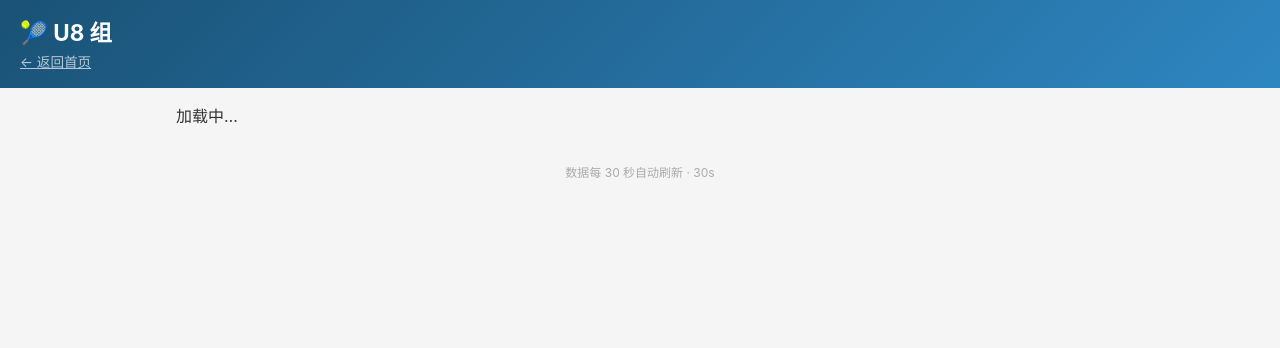
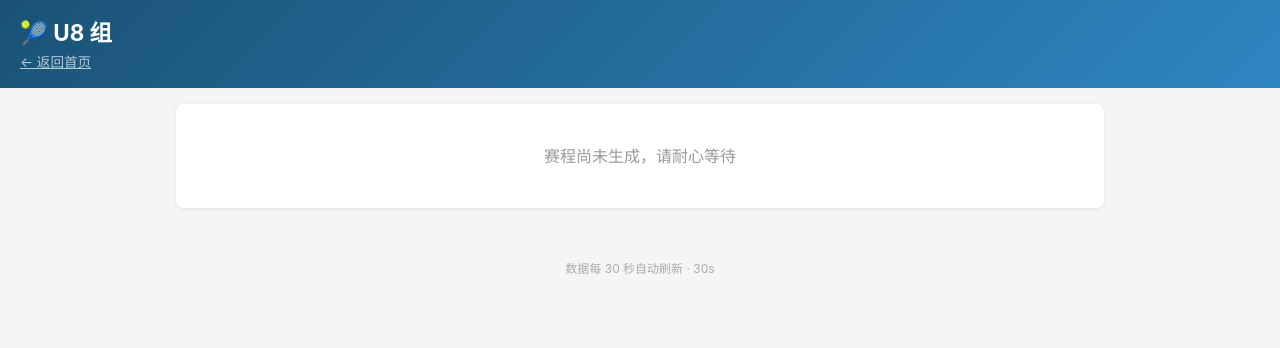
Before and after one commit to Richardpangster/tennis-tournament, a FastAPI app: page /public/U8 in a window 1280 px wide. Shown: the top 348 px of the page. Run offline with FastAPI, Linux system fonts and the light colour scheme.

Commit message:
feat: Optimize category page loading message for no-schedule state

```diff
--- a/templates/public/category.html
+++ b/templates/public/category.html
@@ -13,7 +13,7 @@
   <div class="sub"><a href="/public" style="color:#fff;opacity:0.8">← 返回首页</a></div>
 </header>
 
-<div class="container" id="content">加载中…</div>
+<div class="container" id="content"><div class="card" style="text-align:center;padding:40px;color:#999"><p>赛程尚未生成，请耐心等待</p></div></div>
 <div class="auto-refresh">数据每 30 秒自动刷新 · <span id="timer">30</span>s</div>
 
 <script>
```
